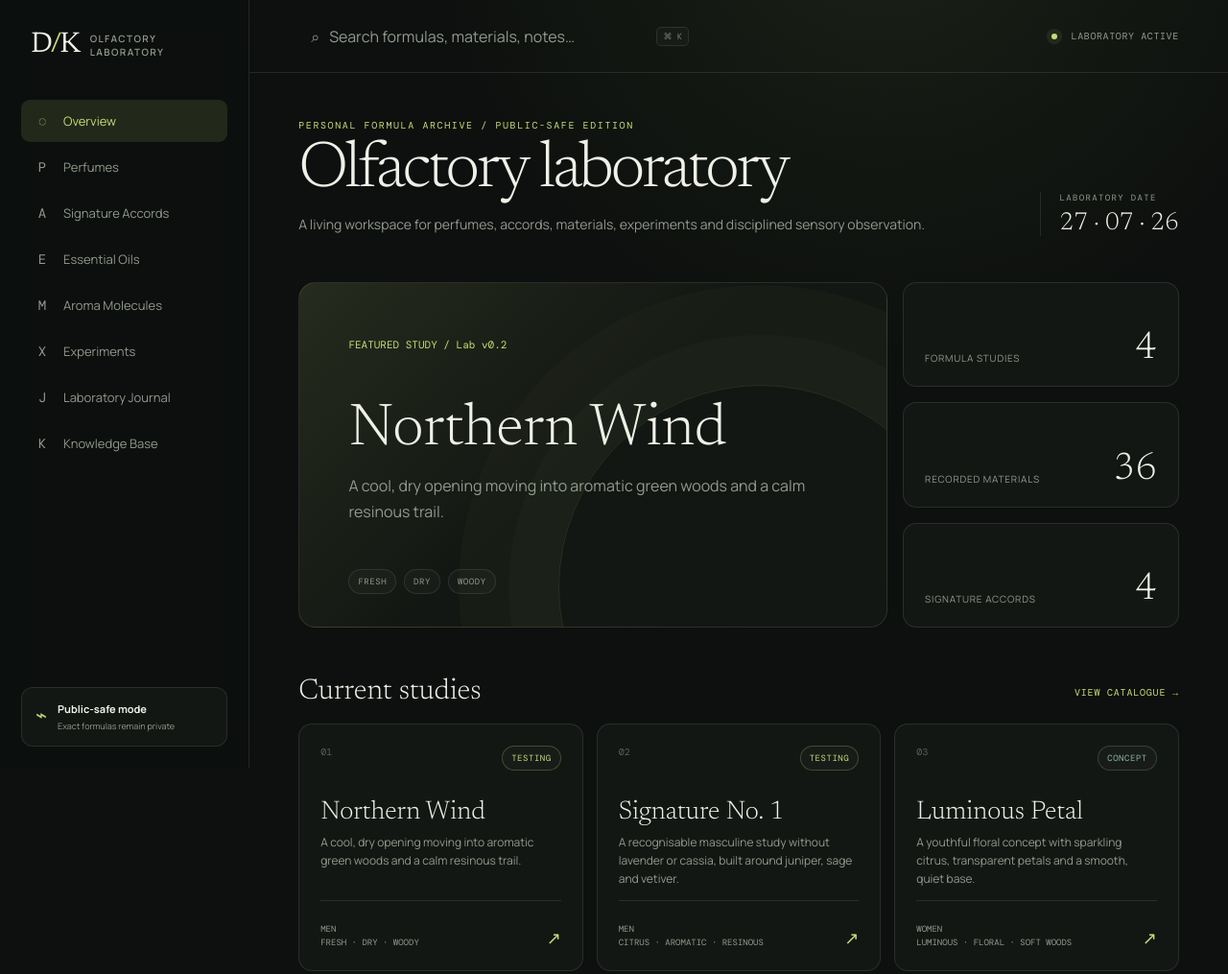
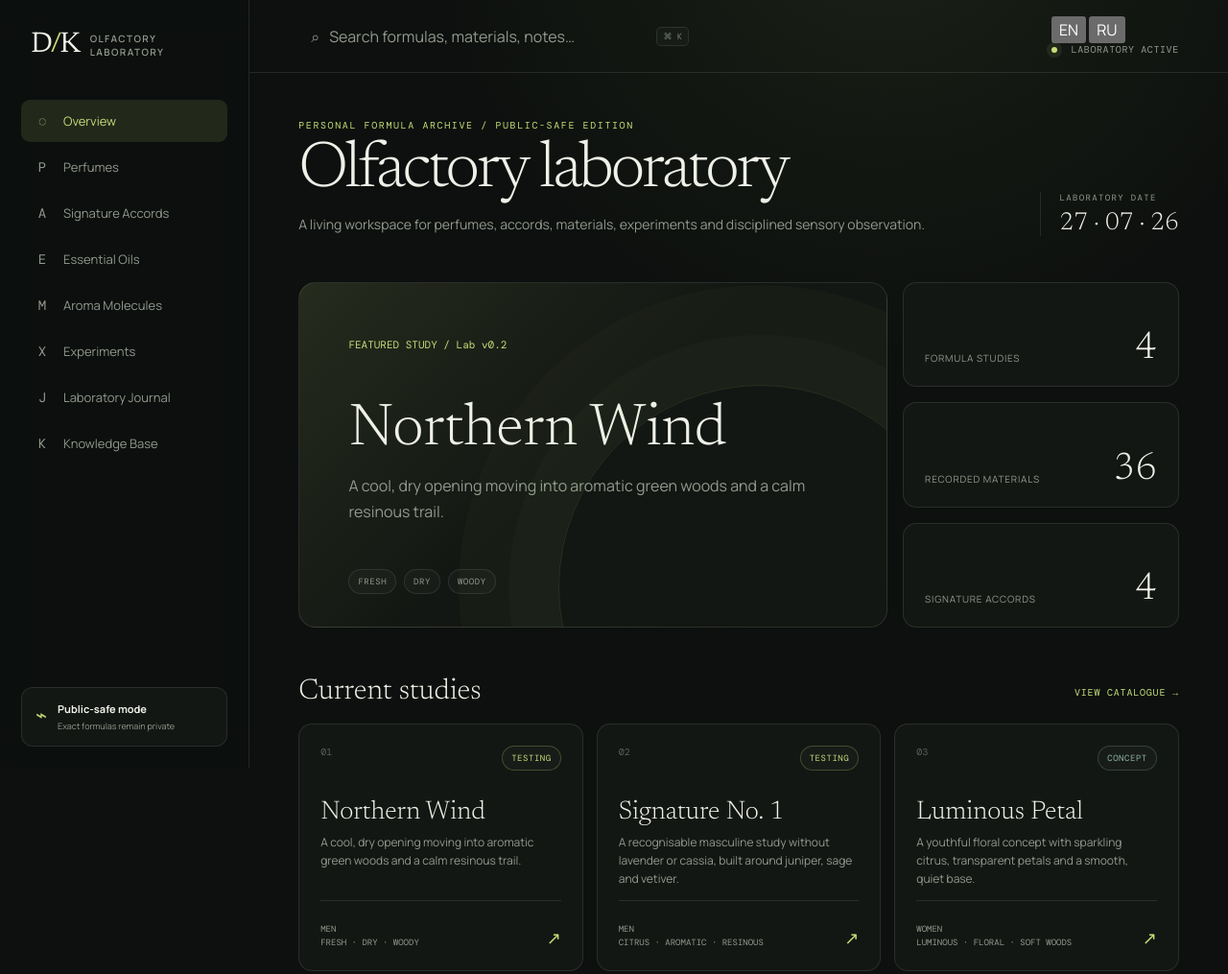
Before and after one commit to 1DmitryK/site, a website: page perfume-lab/index.html in a window 1280 px wide. Shown: the whole page at 96% size. Drawn offline with nearby package versions, Linux system fonts and the light colour scheme; a web font is replaced by a local one.

Commit message:
Add bilingual interface: update index.html

```diff
--- a/perfume-lab/index.html
+++ b/perfume-lab/index.html
@@ -52,9 +52,15 @@
             <span>Search formulas, materials, notes…</span>
             <kbd>⌘ K</kbd>
           </button>
-          <div class="topbar-meta">
-            <span class="pulse"></span>
-            Laboratory active
+          <div class="topbar-actions">
+            <div class="language-switch" role="group" aria-label="Language">
+              <button type="button" data-language="en">EN</button>
+              <button type="button" data-language="ru">RU</button>
+            </div>
+            <div class="topbar-meta">
+              <span class="pulse"></span>
+              Laboratory active
+            </div>
           </div>
         </div>
         <div id="app" aria-live="polite"></div>
```
